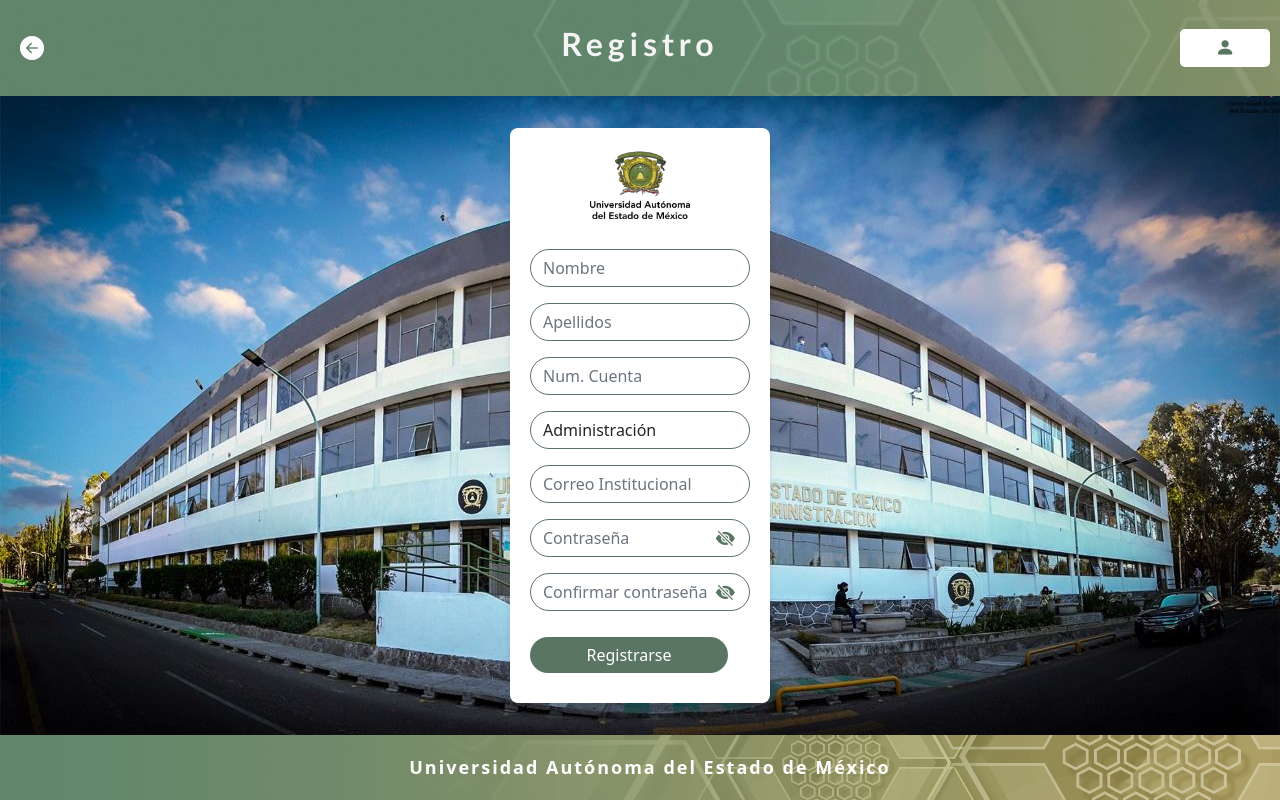
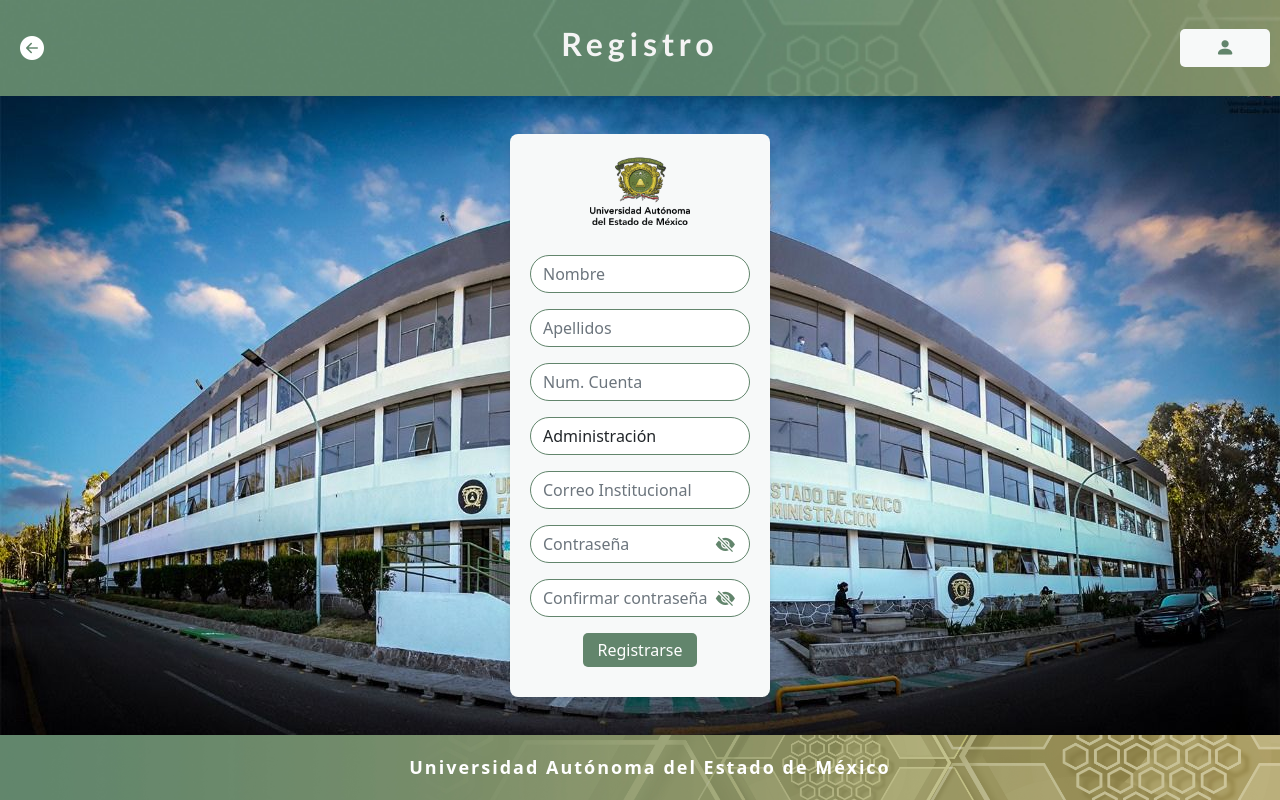
Before and after one commit to DrAtl30/objetosPerdidosFCA, a Django app: page /registro/ in a window 1280 px wide. Run offline with Django 5.2, Linux system fonts and the light colour scheme.

Commit message:
style: centraliza estilos con variables CSS y actualiza componentes

```diff
--- a/frontend/static/css/base/base.css
+++ b/frontend/static/css/base/base.css
@@ -2,15 +2,12 @@
 body, html {
     margin: 0;
     padding: 0;
-    background-color: #fff;
+    background-color: var(--color-principal);
 }
 a{
     text-decoration: none;
 }
-:root {
-    --color-titulos: #001b25;
-    --fuente-titulo: 'Calibri', sans-serif;
-}
+
 h1, h2, h3, .user p {
     color: var(--color-titulos);
     font-family: var(--fuente-titulo);
@@ -52,7 +49,7 @@ main {
 }
 
 footer{
-    background-image: url('../../img/footer/pleca-con-hexagonos-LARGA.jpg');
+    background-image: var(--background-footer);
     background-repeat: no-repeat;
     background-size: cover;
     background-position: center center;
@@ -72,7 +69,7 @@ footer{
     margin: 0 auto;
     padding-left: 20px;
     text-align: center;
-    color: white;
+    color: var(--color-text);
 }
 .footer-text p {
     margin: 0;
--- /dev/null
+++ b/frontend/static/css/base/variables.css
@@ -0,0 +1,32 @@
+
+:root {
+    /* Colores */
+    --color-principal: #f7f9f9;
+    --color-titulo-osucuro: #001b25;
+    --color-titulo-claro: #f4f4f4;
+    --color-btn-primary:  #62856c;
+    --color-btn-primary-hover:  #2C5234;
+    --color-text: #fff;
+    --color-success: #198754;
+    --color-warning: #dc3545;
+    --color-neutral: #0d6efd;
+    --color-border: #ccc;
+    --color-btn-close: #000;
+
+    /* Fuentes */
+    --fuente-titulo: 'Calibri', sans-serif;
+
+    /* Fondos Header-Main-Footer */
+    --background-header: url('../../img/header/pleca-superior-web.jpg');
+    --background-main: url('../../img/backgrounds/fondo.jpeg');
+    --background-footer: url('../../img/footer/pleca-con-hexagonos-LARGA.jpg');
+
+    --modal-backdrop: rgba(0, 0, 0, 0.5);
+    --modal-radius: 8px;
+    --modal-padding: 1.5rem;
+    --modal-max-width: min(90%, 420px);
+    --modal-info-max-width: min(85%, 900px);
+    --modal-shadow: 0 8px 24px rgba(0, 0, 0, 0.25);
+    --modal-font-size: 1rem;
+
+}
--- a/frontend/static/css/components/account-confirm.css
+++ b/frontend/static/css/components/account-confirm.css
@@ -1,6 +1,6 @@
 /* Contenedor del formulario de registro */
 .account-confirm{
-    background-image: url('../../img/backgrounds/fondo.jpeg');
+    background-image: var(--background-main);
     background-size: cover;
     background-repeat: no-repeat;
     background-position: center;
@@ -17,7 +17,7 @@
     min-height: 350px;
     margin: 0 auto;
     padding: 20px;
-    background-color: white;
+    background-color: var(--color-principal);
     border-radius: 8px;
     box-shadow: 0 4px 6px rgba(0, 0, 0, 0.1);
     display: flex;
@@ -48,11 +48,11 @@
 
 
 .msj-si{
-    color: #198754;
+    color: var(--color-text-s);
 }
 
 .msj-no{
-    color: #dc3545;
+    color: var(--color-text-w);
 }
 .btns{
     text-align: center;
--- a/frontend/static/css/components/button.css
+++ b/frontend/static/css/components/button.css
@@ -1,34 +1,36 @@
-.primary-btn{
+.primary-btn {
     min-width: 90px;
     padding: 5px 15px;
     border-radius: 5px;
     border: none;
-    background-color: #5a7561;
-    color: white;
+    background-color: var(--color-btn-primary);
+    color: var(--color-text);
     margin-left: auto;
     text-align: center;
+    cursor: pointer;
+    transition: background-color 0.3s ease, color 0.3s ease;
 }
-.primary-btn:hover{
-    background-color: #157347;
-    padding: 5px 15px;
-    border-radius: 5px;
-    border: none;
-    color: white;
-    margin-left: auto;
-    text-align: center;
+.primary-btn:hover {
+    background-color: var(--color-btn-primary-hover);
 }
+
+.primary-btn:focus {
+    outline: 2px solid var(--color-btn-primary-hover);
+    outline-offset: 2px;
+}
+
 .primary-btn.home{
     margin: 5px;
 }
 
 .primary-btn.sign{
-    background-color: white;
-    color: #5a7561;
+    background-color: var(--color-principal);
+    color: var(--color-btn-primary);
     font-size: 1.2rem;
 }
 .primary-btn.sign:hover{
     background-color: #DED9D9;
-    color: #157347;
+    color: var(--color-btn-primary-hover);
 }
 
 
@@ -59,14 +61,8 @@
 
 @media screen and (max-width: 700px) {
     .primary-btn.sign{
-        background-color: white;
-        color: #5a7561;
         font-size: 1.5rem;
         padding: 5px;
-    }
-    .primary-btn.sign:hover{
-        background-color: white;
-        color: #157347;
     }
     .primary-btn.filter-btn, .primary-btn.add-obj,.primary-btn.sign, .primary-btn.comment {
         min-width: 30px;
--- a/frontend/static/css/components/forms.css
+++ b/frontend/static/css/components/forms.css
@@ -1,5 +1,5 @@
 .registro, .login, .obj-register{
-    background-image: url('../../img/backgrounds/fondo.jpeg');
+    background-image: var(--background-main);
     background-size: cover;
     background-repeat: no-repeat;
     background-position: center;
@@ -11,7 +11,7 @@
     max-width: 260px;
     margin: 0 auto;
     padding: 20px;
-    background-color: white;
+    background-color: var(--color-principal);
     border-radius: 8px;
     box-shadow: 0 4px 6px rgba(0, 0, 0, 0.1);
 }
@@ -30,38 +30,25 @@
 /* Campos del formulario */
 .registro-form .form-control, .login-form  .form-control {
     border-radius: 50px;
-    border: 1px solid #5a7561;
+    border: 1px solid var(--color-btn-primary);
 }
 .registro-form .form-control:focus ,.login-form .form-control:focus {
     border-radius: 50px;
-    border: 2px solid #526958;
+    border: 2px solid var(--color-btn-primary-hover);
 
-}
-
-/* Botón del formulario */
-.registro-form button,.login-form  button {
-    width: 100%;
-    background-color: #5a7561;
-    color: white;
-    border: none;
-    border-radius: 50px;
-}
-
-.registro-form button:hover, .login-form  button:hover {
-    background-color: #4a6551;
 }
 
 
 /* Flecha de retroceso */
 .back-arrow {
     font-size: 24px;
-    color: white;
+    color: var(--color-text);
     text-decoration: none;
     margin-left: 10px;
 }
 
 .back-arrow:hover {
-    color: #2C5234;
+    color: var(--color-principal);
 }
 .formualrio__error{
     font-size: 9.5px;
@@ -72,14 +59,14 @@
 }
 .formualrio__error-activo{
     display: block;
-    color: red;
+    color: var(--color-text-w);
 }
 .forgot-password {
     text-align: center;
     margin-top: 15px;
 }
 .forgot-password a {
-    color: #5a7561;
+    color: var(--color-btn-primary);
     text-decoration: none;
 }
 .forgot-password a:hover {
@@ -100,7 +87,7 @@
     right: 15px;
     transform: translateY(-50%);
     cursor: pointer;
-    color: #5a7561;
+    color: var(--color-btn-primary);
     font-size: 1.2rem;
     z-index: 2;
 }
--- a/frontend/static/css/components/header.css
+++ b/frontend/static/css/components/header.css
@@ -1,9 +1,9 @@
 .r-header, .l-header, .objR-header,.ac-header{
-    background-image: url('../../img/header/pleca-superior-web.jpg');
+    background-image: var(--background-header);
     background-repeat: no-repeat;
     background-size: cover;
     background-position: center center;
 }
 h1,h2,h3{
-    color: #f4f4f4;
+    color: var(--color-titulo-claro);
 }
--- a/frontend/static/css/components/modal.css
+++ b/frontend/static/css/components/modal.css
@@ -1,18 +1,3 @@
-:root {
-    --modal-backdrop: rgba(0, 0, 0, 0.5);
-    --modal-radius: 8px;
-    --modal-padding: 1.5rem;
-    --modal-max-width: min(90%, 420px);
-    --modal-info-max-width: min(85%, 900px);
-    --modal-shadow: 0 8px 24px rgba(0, 0, 0, 0.25);
-    --modal-font-size: 1rem;
-
-    /* Colores de estado */
-    --modal-success: #198754; /* verde bootstrap-ish */
-    --modal-error: #dc3545; /* rojo bootstrap-ish */
-    --modal-neutral: #0d6efd; /* azul */
-}
-
 /* Contenedor overlay */
 .modal {
     position: fixed;
@@ -33,7 +18,7 @@
 /* Caja de contenido */
 .modalContent {
     position: relative;
-    background-color: Lavender;
+    background-color: var(--color-principal);
     padding: var(--modal-padding);
     border-radius: var(--modal-radius);
     width: auto;
@@ -65,18 +50,18 @@
     width: 100%;
     border-top-left-radius: inherit;
     border-top-right-radius: inherit;
-    background: var(--modal-neutral);
+    background: var(--color-neutral);
 }
 
 .modal--success .modalContent::before {
-    background: var(--modal-success);
+    background: var(--color-success);
 }
 
 .modal--error .modalContent::before {
-    background: var(--modal-error);
+    background: var(--color-warning);
 }
 .modal--confirmacion .modalContent::before {
-    background: var(--modal-error);
+    background: var(--color-warning);
 }
 
 /* Botón cerrar */
@@ -132,7 +117,7 @@
     position: sticky;
     top: 0;
     z-index: 10;
-    background-color: white;
+    background-color: var(--color-principal);
 }
 
 .modalMain {
@@ -179,7 +164,7 @@
     font-size: 1rem;
 }
 .modalMain .data strong {
-    color: #444;
+    color: var(--color-titulo-oscuro);
 }
 
 .modalFooter {
@@ -202,7 +187,7 @@
 .modalComentario textarea{
     flex: 1;
     padding: 0.5rem 0.75rem;
-    border: 1px solid #ccc;
+    border: 1px solid var(--color-border);
     border-radius: .25rem;
     font-size: 1rem;
     resize: none;
@@ -211,8 +196,8 @@
     transition: border-color 0.2s ease-in-out;
 }
 .modalComentario textarea:focus {
-    border-color: var(--modal-neutral);
-    box-shadow: 0 0 5px var(--modal-neutral);
+    border-color: var(--color-neutral);
+    box-shadow: 0 0 5px var(--color-neutral);
 }
 
 /* Animaciones */
--- a/frontend/static/css/styles.css
+++ b/frontend/static/css/styles.css
@@ -1,3 +1,4 @@
+@import url('base/variables.css');
 @import url('base/base.css');
 
 @import url('components/forms.css');
--- a/frontend/static/js/registro.js
+++ b/frontend/static/js/registro.js
@@ -23,7 +23,7 @@ document.addEventListener('DOMContentLoaded', function () {
     const expresiones = {
         usuario: /^[a-zA-ZÀ-ÿ\s]{1,40}$/, // Letras y espacios, pueden llevar acentos.
         password: /^(?=.*[a-z])(?=.*[A-Z])(?=.*\d)(?=.*[^A-Za-z\d\s]).{8,15}$/, // 8 a 15 digitos.
-        correo: /^[a-zA-Z0-9_.+-]+@gmail.com$/,
+        correo: /^[a-zA-Z0-9_.+-]+@(gmail\.com|alumno\.uaemex\.mx|maildrop\.cc|devdigs\.com)$/,
         numCuenta: /^\d{7,7}$/,
     };
 
@@ -139,7 +139,7 @@ document.addEventListener('DOMContentLoaded', function () {
                     data.mensaje || 'Registro exitoso',
                     'successModal'
                 );
-                await esperarCierreModal('successModal');
+                await esperarCierreModal('successModal',3000);
                 window.location.href = '/login/';
             } catch (err) {
                 let mensaje = 'Error al precesar la solicitud';
--- a/frontend/templates/users/inicio_sesion.html
+++ b/frontend/templates/users/inicio_sesion.html
@@ -38,7 +38,7 @@
                     <i class="bi bi-eye-slash-fill toggle-password" data-target="contrasena"></i>
                 </div>
             </div>
-            <button type="submit" class="btn btn-primary">Iniciar Sesión</button>
+            <button type="submit" class="primary-btn">Iniciar Sesión</button>
             <div class="forgot-password">
                 <a href="#">¿Olvidaste tu contraseña?</a>
             </div>
--- a/frontend/templates/users/registro.html
+++ b/frontend/templates/users/registro.html
@@ -73,7 +73,7 @@
                 </div>
                 <p class= "formualrio__error">Ambas contraseñas deben de ser iguales</p>
             </div>
-            <button type="submit" class="btn btn-primary">Registrarse</button>
+            <button type="submit" class="primary-btn">Registrarse</button>
         </form>
     </div>
 {% endblock %}
```
Also changed, not shown: frontend/static/css/components/filter.css (+13 -7 lines), 1 other file.
